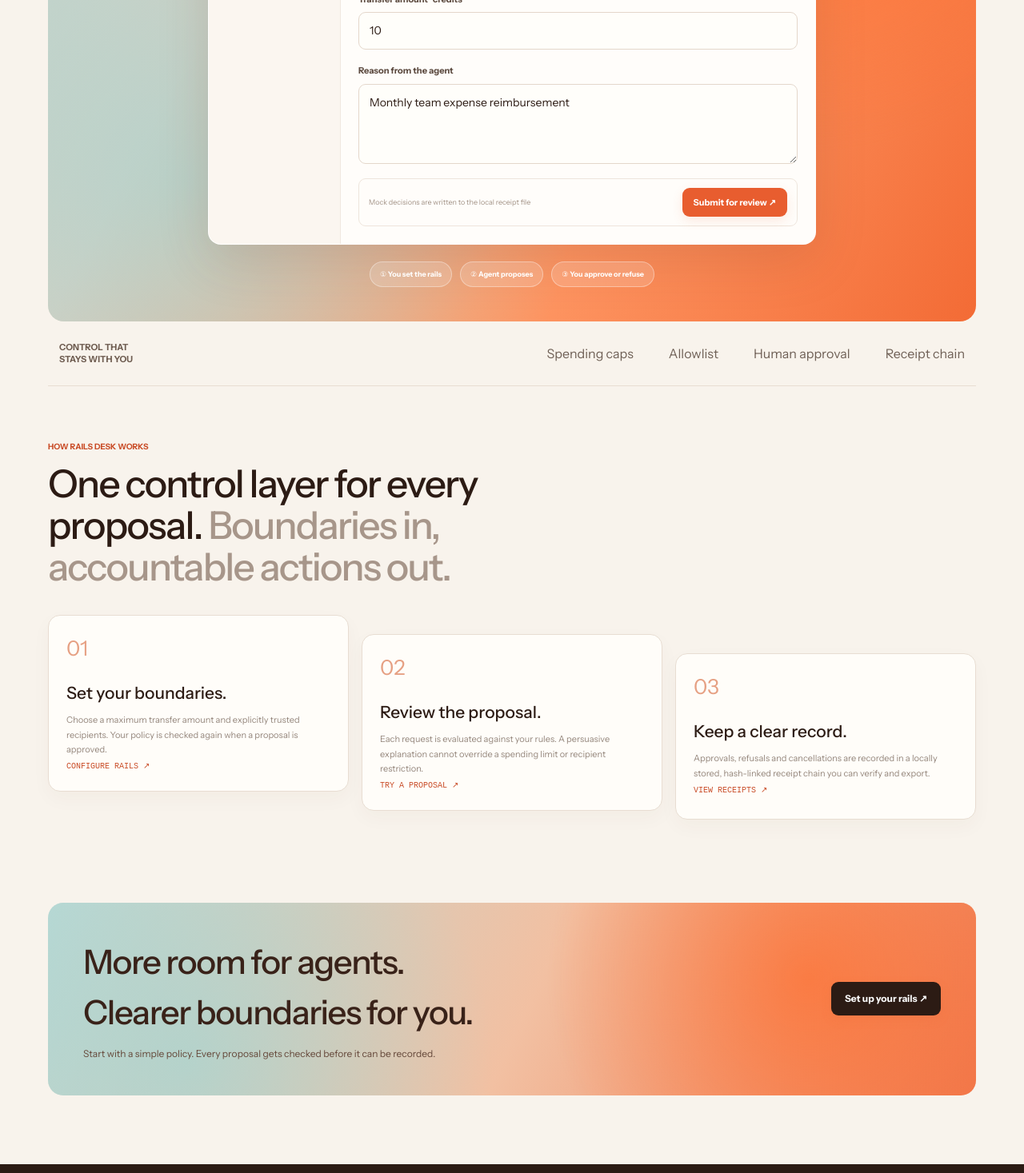
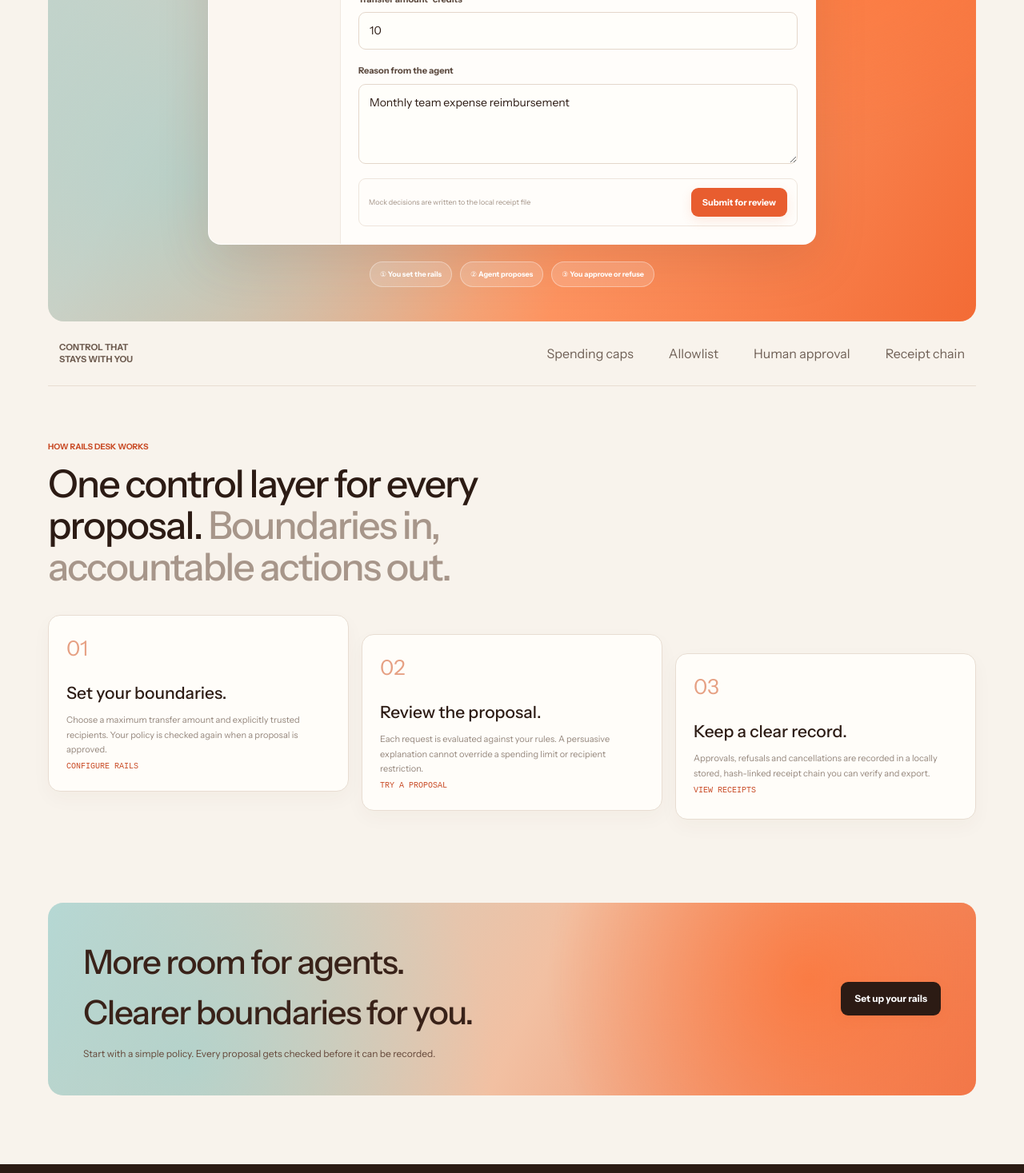
Before and after one commit to Bamioishim/rails-desk, a Next.js app: page /propose in a window 1280 px wide. Shown: the part 1226-2693 px from the top of the page at 80% size. Built offline with nearby package versions, Linux system fonts and the light colour scheme.

Commit message:
Remove arrow glyphs from app UI labels

```diff
--- a/src/app/propose/page.tsx
+++ b/src/app/propose/page.tsx
@@ -45,7 +45,7 @@ export default function ProposePage(){
         <div className="field"><label htmlFor="recipient">Recipient</label><input id="recipient" value={recipient} onChange={e=>setRecipient(e.target.value)} placeholder="e.g. Alex" required/><div className="recipient-chips">{rails.allowedRecipients.slice(0,5).map(x=><button type="button" key={x} className="recipient-chip" onClick={()=>setRecipient(x)}>{x}</button>)}</div></div>
         <div className="field"><label htmlFor="amount">Transfer amount · credits</label><input id="amount" type="number" min="0.01" step="0.01" value={amount} onChange={e=>setAmount(e.target.value)} required/></div>
         <div className="field"><label htmlFor="reason">Reason from the agent</label><textarea id="reason" value={reason} onChange={e=>setReason(e.target.value)} maxLength={500} required/></div>
-        <div className="prompt-input"><span>Mock decisions are written to the local receipt file</span><button className="button button-small" type="submit">Submit for review ↗</button></div>
+        <div className="prompt-input"><span>Mock decisions are written to the local receipt file</span><button className="button button-small" type="submit">Submit for review </button></div>
        </form>
       </>}
      </div>
@@ -60,12 +60,12 @@ export default function ProposePage(){
    <div className="section-eyebrow">HOW RAILS DESK WORKS</div>
    <h2 className="how-title">One control layer for every proposal. <span>Boundaries in, accountable actions out.</span></h2>
    <div className="how-grid">
-    <article className="how-card"><div className="how-number">01</div><h3>Set your boundaries.</h3><p>Choose a maximum transfer amount and explicitly trusted recipients. Your policy is checked again when a proposal is approved.</p><Link href="/rails" className="mono">CONFIGURE RAILS ↗</Link></article>
-    <article className="how-card"><div className="how-number">02</div><h3>Review the proposal.</h3><p>Each request is evaluated against your rules. A persuasive explanation cannot override a spending limit or recipient restriction.</p><Link href="#proposal" className="mono">TRY A PROPOSAL ↗</Link></article>
-    <article className="how-card"><div className="how-number">03</div><h3>Keep a clear record.</h3><p>Approvals, refusals and cancellations are recorded in a locally stored, hash-linked receipt chain you can verify and export.</p><Link href="/receipts" className="mono">VIEW RECEIPTS ↗</Link></article>
+    <article className="how-card"><div className="how-number">01</div><h3>Set your boundaries.</h3><p>Choose a maximum transfer amount and explicitly trusted recipients. Your policy is checked again when a proposal is approved.</p><Link href="/rails" className="mono">CONFIGURE RAILS </Link></article>
+    <article className="how-card"><div className="how-number">02</div><h3>Review the proposal.</h3><p>Each request is evaluated against your rules. A persuasive explanation cannot override a spending limit or recipient restriction.</p><Link href="#proposal" className="mono">TRY A PROPOSAL </Link></article>
+    <article className="how-card"><div className="how-number">03</div><h3>Keep a clear record.</h3><p>Approvals, refusals and cancellations are recorded in a locally stored, hash-linked receipt chain you can verify and export.</p><Link href="/receipts" className="mono">VIEW RECEIPTS </Link></article>
    </div>
   </section>
 
-  <section className="cta-band"><div><h2>More room for agents.<br/>Clearer boundaries for you.</h2><p>Start with a simple policy. Every proposal gets checked before it can be recorded.</p></div><Link href="/rails" className="button">Set up your rails ↗</Link></section>
+  <section className="cta-band"><div><h2>More room for agents.<br/>Clearer boundaries for you.</h2><p>Start with a simple policy. Every proposal gets checked before it can be recorded.</p></div><Link href="/rails" className="button">Set up your rails </Link></section>
  </>;
 }
```
